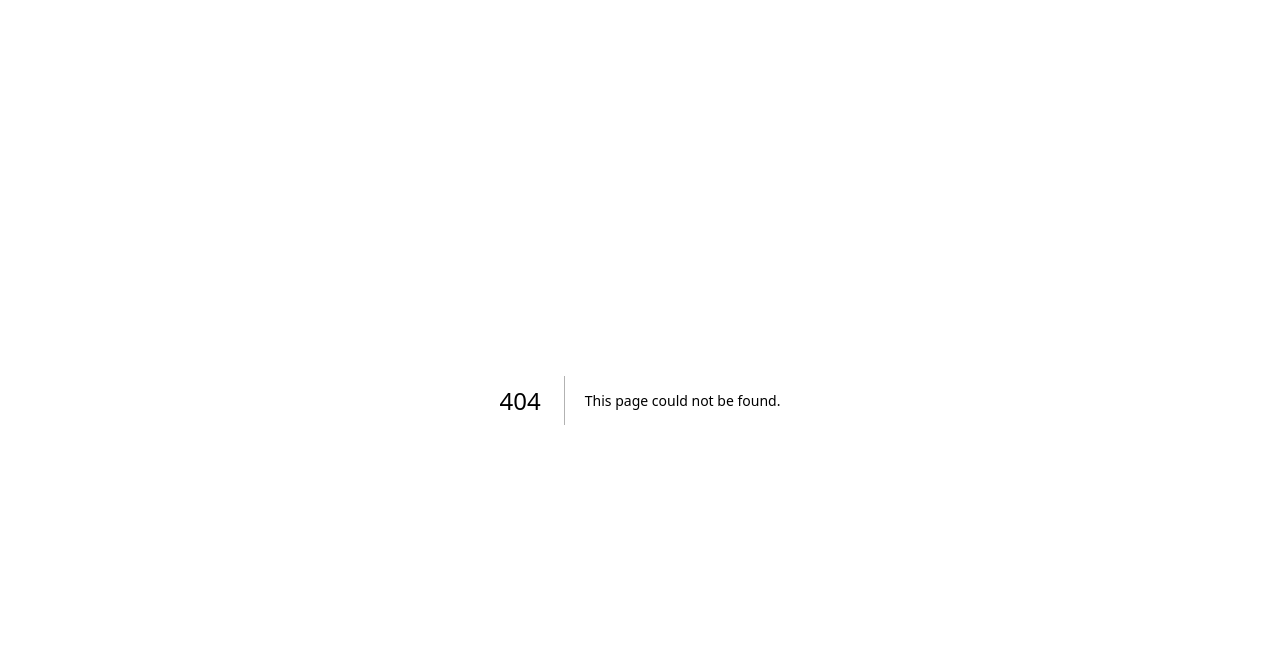
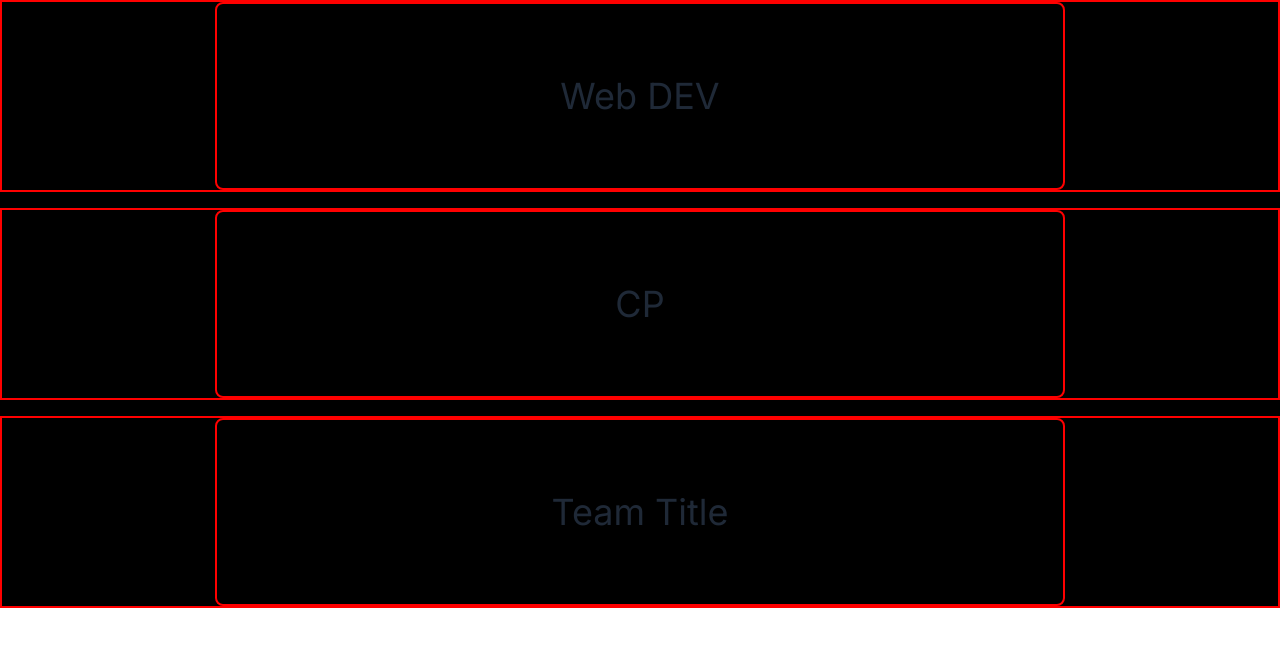
Before and after one commit to RISHIKESHk07/tpcwebsite, a Next.js app: page /newteams in a window 1280 px wide. Before the commit this address had no page. Shown: the top 646 px of the page. Built offline with nearby package versions, Linux system fonts and the light colour scheme.

Commit message:
Added container for modal - Added utility tailwind classes - Scaffolded raw data for discussion

```diff
--- /dev/null
+++ b/src/app/_UIcomponents/TeamContainer.js
@@ -0,0 +1,38 @@
+"use client";
+
+const TeamContainer = ({ title, modalTitle }) => {
+  console.log("TeamContainer", title, modalTitle);
+  return (
+    <div className="bbx container mx-auto h-48 relative">
+      <div
+        className="bbx absolute inset-0 flex-center max-sm:mx-6 max-w-[850px] mx-auto rounded-lg"
+        onClick={() => document.getElementById("my_modal_3").showModal()}>
+        <div>
+          <p className="text-4xl max-sm:text-2xl">{title ?? "Team Title"}</p>
+        </div>
+      </div>
+      <dialog id="my_modal_3" className="modal">
+        <div className="modal-box">
+          <form method="dialog">
+            {/* if there is a button in form, it will close the modal */}
+            <button className="btn btn-sm btn-circle btn-ghost absolute right-2 top-2">
+              ✕
+            </button>
+          </form>
+          <ModalContent title={modalTitle} />
+        </div>
+      </dialog>
+    </div>
+  );
+};
+
+const ModalContent = ({ title }) => {
+  return (
+    <div>
+      <h3 className="font-bold text-lg">Hello! {title ?? 'No Name'}</h3>
+      <p className="py-4">Press ESC key or click on ✕ button to close</p>
+    </div>
+  )
+}
+
+export default TeamContainer;
--- a/src/app/globals.css
+++ b/src/app/globals.css
@@ -7,3 +7,14 @@
     @apply bg-black
   }
 }
+
+@layer utils {
+  .flex-center {
+    @apply flex justify-center items-center
+  }
+}
+
+/* For debugging spaning of elements while styling */
+.bbx {
+  border: 2px solid red;
+}
--- /dev/null
+++ b/src/app/newteams/page.js
@@ -0,0 +1,13 @@
+import TeamContainer from '../_UIcomponents/TeamContainer'
+
+const page = () => {
+  return (
+    <div className='flex flex-col gap-4'>
+      <TeamContainer title={'Web DEV'} />
+      <TeamContainer modalTitle={'Awsome!'} title={'CP'} />
+      <TeamContainer />
+    </div>
+  )
+}
+
+export default page
```
Also changed, not shown: src/data/index.js (added, +25 -0 lines).
